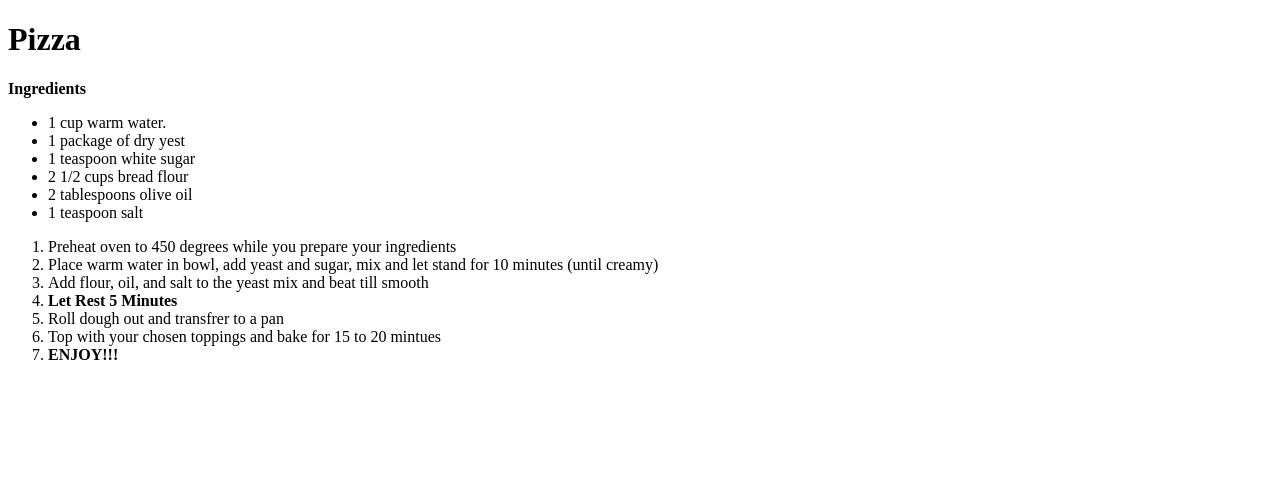
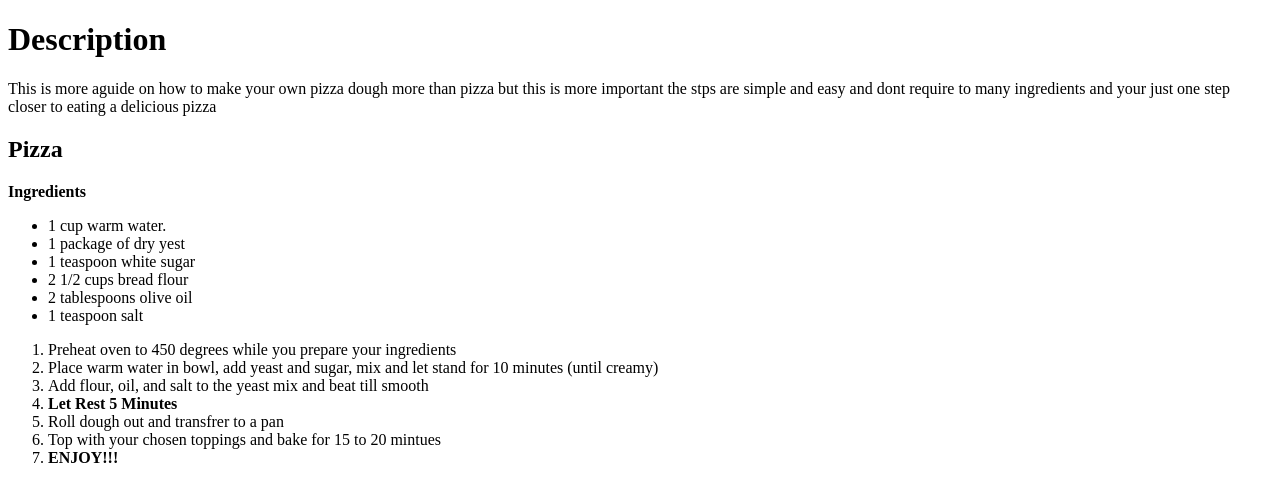
Before and after one commit to Dawited/odin-recipes, a plain HTML site: page Pizza.html in a window 1280 px wide. Drawn offline with Linux system fonts and the light colour scheme.

Commit message:
Made more changes to the pizza file Added a short description

```diff
--- a/Pizza.html
+++ b/Pizza.html
@@ -5,7 +5,11 @@
     <title>Pizza</title>
 </head>
 <body>
-    <h1>Pizza</h1>
+    <h1>Description</h1>
+    <p>This is more aguide on how to make your own pizza dough more than pizza but this is more important
+        the stps are simple and easy and dont require to many ingredients and your just one step closer to eating a delicious pizza
+    </p>
+    <h2>Pizza</h2>
     <p><strong>Ingredients</strong>
     <ul>
         <li>1 cup warm water.</li>
```
Also changed, not shown: chickenalfredo.html (added, +11 -0 lines).
